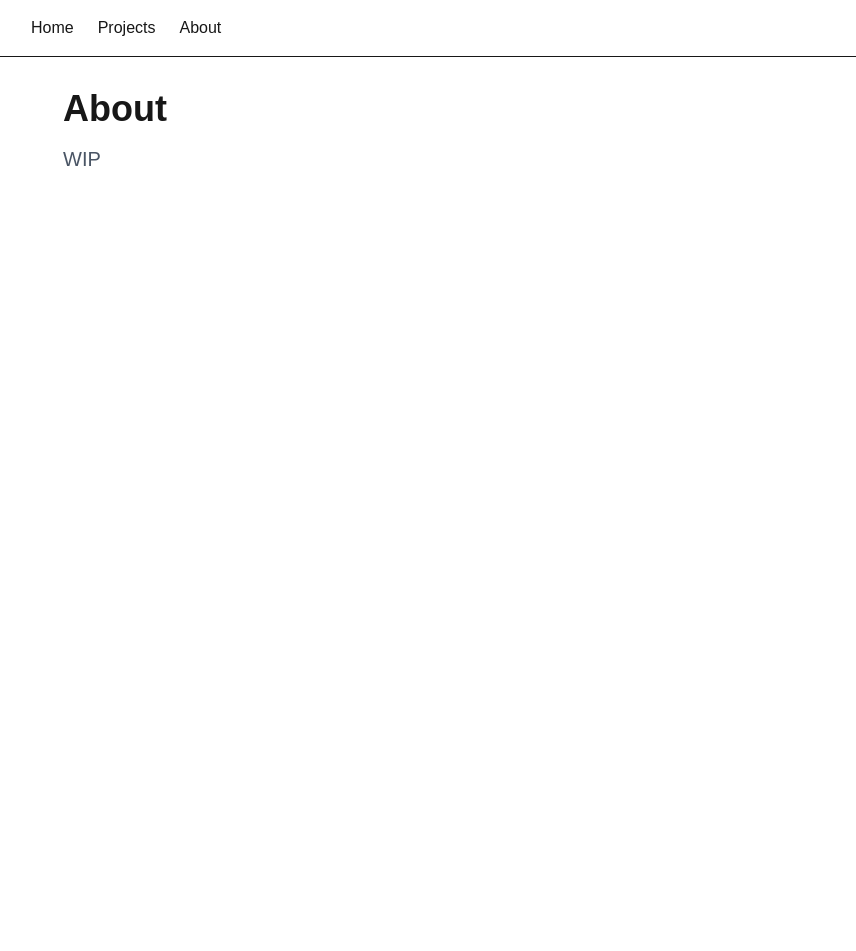
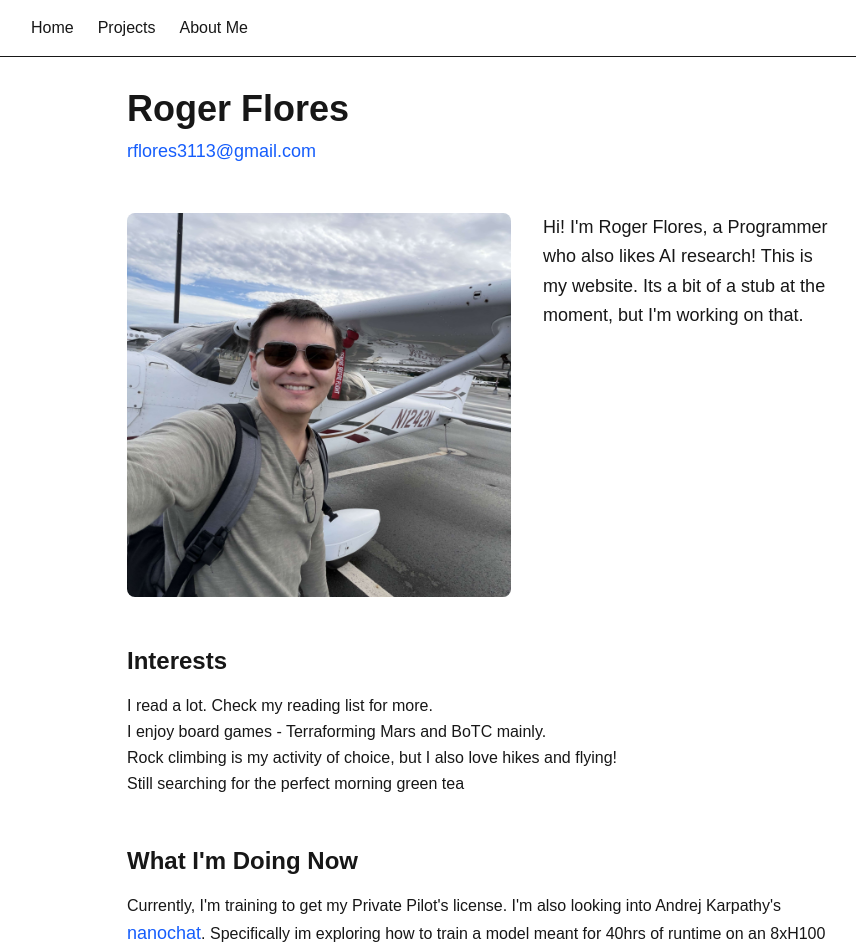
Before and after one commit to RogerFlores3113/my-vercel-website, a Next.js app: page /about in a window 1280 px wide. Shown: the top 951 px of the page, without its empty margins (161-1017 px from the left). Before the commit the page ends 800 px from the top, so only its background shows below. Built offline with nearby package versions, Linux system fonts and the light colour scheme.

Commit message:
Home, Project, About Me pages rough draft

```diff
--- a/app/about/page.tsx
+++ b/app/about/page.tsx
@@ -1,10 +1,56 @@
-import Image from "next/image";
+export default function About() {
+  return (
+    <main className="max-w-3xl mx-auto p-8">
+      {/* Header Section */}
+      <div className="mb-12">
+        <h1 className="text-4xl font-bold mb-2">Roger Flores</h1>
+        <a
+          href="mailto:your.email@example.com"
+          className="text-blue-600 hover:underline text-lg"
+        >
+          rflores3113@gmail.com
+        </a>
+      </div>
 
-export default function Home() {
-  return (
-    <main className="max-w-4xl mx-auto p-8">
-      <h1 className="text-4xl font-bold mb-4">About</h1>
-      <p className="text-xl text-gray-600">WIP</p>
+      {/* Photo and Bio */}
+      <div className="mb-12 flex flex-col md:flex-row gap-8 items-start">
+        <img
+          src="/Roger_Website.jpg"
+          alt="Profile photo"
+          className="w-96 h-96 rounded-lg object-cover"
+        />
+        <div className="flex-1">
+          <p className="text-lg leading-relaxed text-gray-350">
+            Hi! I'm Roger Flores, a Programmer who also likes AI research! This is my website. Its a bit of a stub at the moment, but I'm working on that.
+          </p>
+        </div>
+      </div>
+
+      {/* Interests Section */}
+      <div className="mb-12">
+        <h2 className="text-2xl font-bold mb-4">Interests</h2>
+            <ul className="text-gray-450 leading-relaxed">
+                <li>I read a lot. Check my reading list for more. </li>
+                <li>I enjoy board games - Terraforming Mars and BoTC mainly. </li>
+                <li>Rock climbing is my activity of choice, but I also love hikes and flying!</li>
+                <li>Still searching for the perfect morning green tea</li>
+            </ul>
+
+      </div>
+
+      {/* What I'm Doing Now */}
+      <div className="mb-12">
+        <h2 className="text-2xl font-bold mb-4">What I'm Doing Now</h2>
+        <p className="text-gray-450 leading-relaxed">
+          Currently, I'm training to get my Private Pilot's license.
+          I'm also looking into Andrej Karpathy's {" "}
+          <a href="https://github.com/karpathy/nanochat" className="text-blue-600 hover:underline text-lg">
+             nanochat
+          </a>. Specifically im exploring how to train a model meant for 40hrs of runtime on an 8xH100 GPU on my own 4080 Super, while still getting good results.
+
+          Also Job searching for SWE/DS crossover roles. I'll update this line if that ever changes.
+        </p>
+      </div>
     </main>
   );
 }
--- a/app/layout.tsx
+++ b/app/layout.tsx
@@ -32,7 +32,7 @@ export default function RootLayout({
           <div className="max-w-4xl mx-auto flex gap-6">
             <Link href="/">Home</Link>
             <Link href="/projects">Projects</Link>
-            <Link href="/about">About</Link>
+            <Link href="/about">About Me</Link>
           </div>
         </nav>
         {children}
--- a/app/page.tsx
+++ b/app/page.tsx
@@ -4,7 +4,8 @@ export default function Home() {
   return (
     <main className="max-w-4xl mx-auto p-8">
       <h1 className="text-4xl font-bold mb-4">Roger Flores</h1>
-      <p className="text-xl text-gray-600">Software Engineer / Data Scientist</p>
+      <p className="text-xl text-gray-400">Software Engineer / Data Scientist</p>
+      <p className="text-l text-gray-500">Hi! You found my website, and i have no idea how you did so!</p>
     </main>
   );
 }
--- a/app/projects/page.tsx
+++ b/app/projects/page.tsx
@@ -5,10 +5,18 @@ export default function Projects() {
     <main className="max-w-4xl mx-auto p-8">
       <h1 className="text-4xl font-bold mb-8">Projects</h1>
 
+      <p className="text-lg text-gray-500 mb-12 leading-relaxed">
+        My projects are always built with purpose—either solving real problems for people
+        I know, or because they're genuinely something I found interesting. Here's what I've been working on.
+
+      </p>
+
       <div className="space-y-8">
+
+
         <div className="border-l-4 border-blue-600 pl-4">
           <h2 className="text-2xl font-bold mb-2">Law Firm Lead Scraper</h2>
-          <p className="text-gray-600 mb-3">Python, Selenium, openpyxl</p>
+          <p className="text-gray-600 mb-3">Python | Selenium</p>
 
           <p className="mb-3">
             Automated web scraper that extracts contact information and firm details
@@ -21,8 +29,28 @@ export default function Projects() {
             Completed in 3 days as a practical automation tool.
           </p>
 
-          <div className="flex gap-4 mt-4">
-              Not on GitHub D:
+          <div className="flex gap-4 mt-4 text-gray-500">
+            Not on GitHub D:
+          </div>
+        </div>
+
+        <div className="border-l-4 border-green-600 pl-4">
+          <h2 className="text-2xl font-bold mb-2">Minecraft Escape Room</h2>
+          <p className="text-gray-600 mb-3">Minecraft | JSON | Game Design | Project planning</p>
+
+          <p className="mb-3">
+            Custom-built "escape room" (adventure map w/puzzles) experience in Minecraft featuring command blocks,
+            datapacks, and narrative elements. Built alongside a friend, for fun!
+            While this is not traditional coding, the thousands of connected command blocks made for a challenging design!
+            Even made a whole google drive folder to coordinate planning and keep things in-order
+          </p>
+
+          <p className="mb-3">
+            I've completed one escape room. 4-hours long. The second is still in-progress, probably finished sometime 2026, and is much larger
+          </p>
+
+          <div className="flex gap-4 mt-4 text-gray-500">
+            Playable world file available on request, email me
           </div>
         </div>
       </div>
```
Also changed, not shown: public/Roger_Website.jpg (added).
